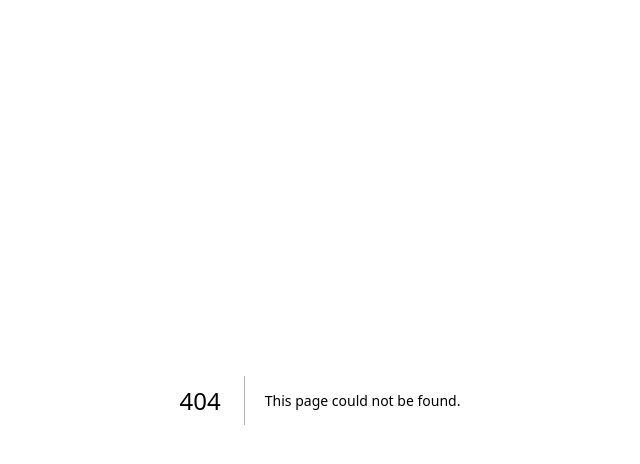
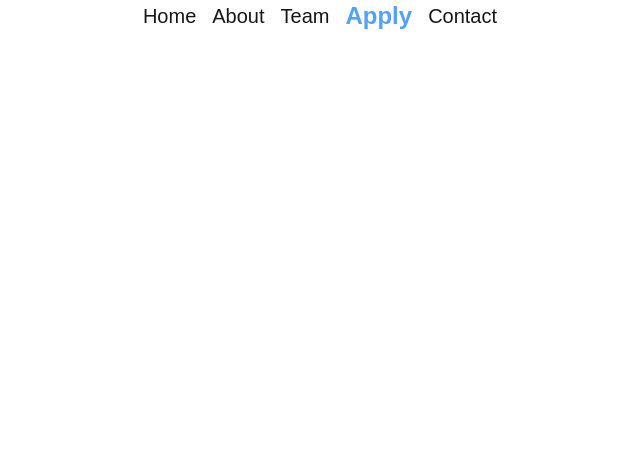
Before and after one commit to TritonWebDev/tritonwebdev.github.io, a Next.js app: page /apply in a window 1280 px wide. Before the commit this address had no page. Shown: the top 464 px of the page, without its empty margins (320-960 px from the left). Built offline with nearby package versions, Linux system fonts and the light colour scheme.

Commit message:
added apply page

```diff
--- /dev/null
+++ b/app/apply/page.tsx
@@ -0,0 +1,8 @@
+import Image from "next/image";
+import Navigation from "@/components/nav";
+
+export default function Home() {
+  return (
+    <Navigation />
+  );
+}
--- a/components/nav.tsx
+++ b/components/nav.tsx
@@ -9,6 +9,7 @@ const pages = [
     { name: "Home", path: "/" },
     { name: "About", path: "/about" },
     { name: "Team", path: "/team" },
+    { name: "Apply", path: "/apply" },
     { name: "Contact", path: "/contact" }
   ];
 
```
